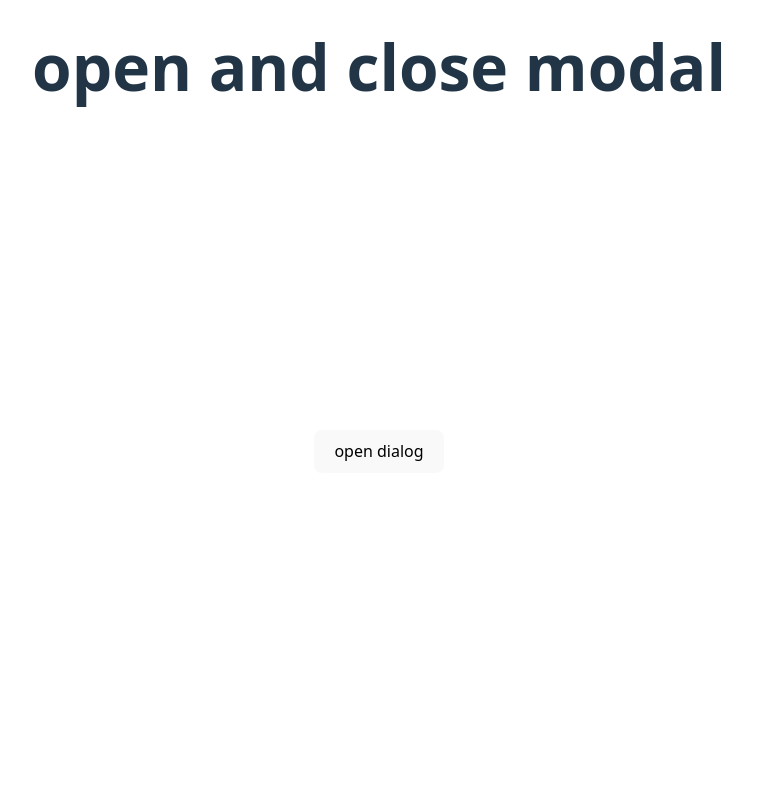
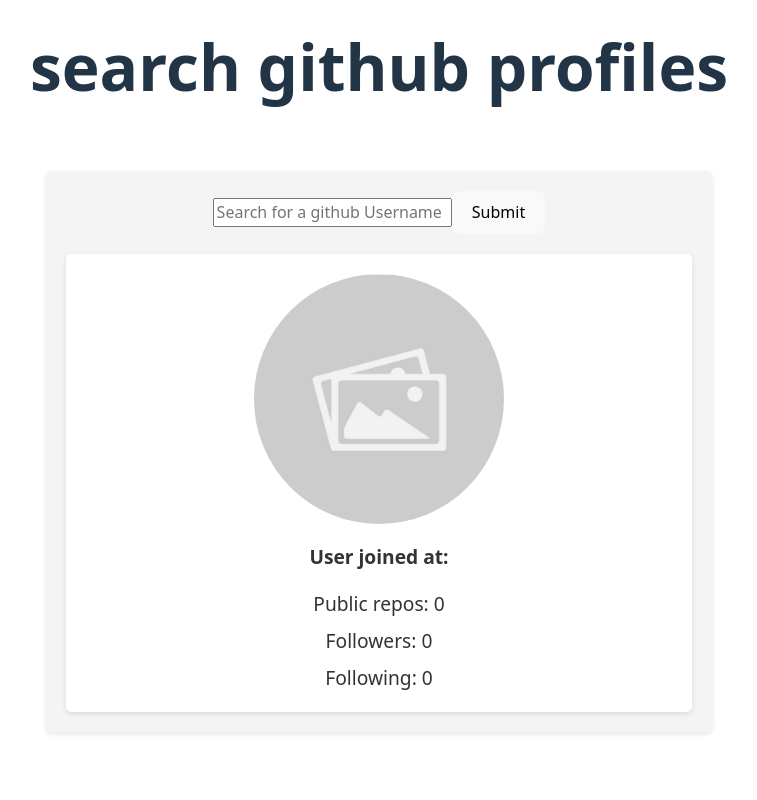
Before and after one commit to Jo-Ry/25-small-react-projects-WIP, a React (Vite) app: page / in a window 1280 px wide. Shown: the top 800 px of the page, without its empty margins (261-1018 px from the left). Built offline with nearby package versions, Linux system fonts and the light colour scheme; no server answers.

Commit message:
project-12 = create a 'github profile finder'

```diff
--- a/src/App.scss
+++ b/src/App.scss
@@ -14,6 +14,7 @@
 @use './project-9/custom-scroll-bar';
 @use './project-10/tabs';
 @use './project-11/modal';
+@use './project-12/github-profile-finder';
 
 /*
   Global
--- a/src/App.tsx
+++ b/src/App.tsx
@@ -11,6 +11,7 @@
 import Theme from './project-8/Theme';
 import CustomScrollbar from './project-9/CustomScrollbar';
 import Modal from './project-11/Modal';
+import GithubProfileFinder from './project-12/GithubProfileFinder';
 
 function App() {
     return <RouterProvider router={router}></RouterProvider>;
@@ -21,6 +22,7 @@
 const Components = () => {
     return (
         <>
+            <GithubProfileFinder />
             <Modal />
             <Tabs />
             <CustomScrollbar />
--- /dev/null
+++ b/src/project-12/GithubProfileFinder.tsx
@@ -0,0 +1,81 @@
+import { useCallback, useState } from 'react';
+import ComponentWrapper from '../components/ComponentWrapper';
+import placeholderImage from '/placeholder.jpg';
+import { useEffect } from 'react';
+
+type GithubProfileType = {
+    avatar_url: string;
+    html_url: string;
+    login: string; // username
+    public_repos: number;
+    followers: number;
+    following: number;
+    created_at: string; // joined date
+} | null;
+
+const GithubProfileFinder = () => {
+    const [search, setSearch] = useState<string>('');
+    const [githubData, setGithubData] = useState<GithubProfileType>(null);
+
+    const handleSearchGithubProfiles = useCallback(async () => {
+        if (search === '') return;
+
+        try {
+            const response = await fetch(`https://api.github.com/users/${search}`);
+            const data = (await response.json()) as GithubProfileType;
+
+            if (data) {
+                setGithubData(data);
+            }
+        } catch (error) {
+            console.error('🚀 ~ GithubProfileFinder ~ error:', error);
+        }
+    }, [search]);
+
+    useEffect(() => {
+        const handleKeyDown = (event: KeyboardEvent) => {
+            if (event.key === 'Enter') {
+                handleSearchGithubProfiles();
+            }
+        };
+
+        window.addEventListener('keydown', handleKeyDown);
+
+        return () => {
+            window.removeEventListener('keydown', handleKeyDown);
+        };
+    }, [handleSearchGithubProfiles, search]);
+
+    return (
+        <ComponentWrapper view="viewport" title="search github profiles">
+            <div className="github-profile-finder">
+                <div className="github-profile-finder__header">
+                    <input
+                        onChange={e => setSearch(e.target.value)}
+                        placeholder="Search for a github Username"
+                    />
+                    <button onClick={() => handleSearchGithubProfiles()}>Submit</button>
+                </div>
+                <div className="github-profile-finder__card">
+                    <div className="github-profile-finder__card-header">
+                        <img
+                            src={githubData?.avatar_url || placeholderImage}
+                            alt={`${githubData?.login}'s profile picture`}
+                        />
+                        <a href={githubData?.html_url || '#'}>{githubData?.login || ''}</a>
+                        <p>{`User joined at: ${
+                            githubData?.created_at ? new Date(githubData?.created_at).toDateString() : ''
+                        }`}</p>
+                    </div>
+                    <div className="github-profile-finder__card-body">
+                        <p>{`Public repos: ${githubData?.public_repos || 0}`}</p>
+                        <p>{`Followers: ${githubData?.followers || 0}`}</p>
+                        <p>{`Following: ${githubData?.following || 0}`}</p>
+                    </div>
+                </div>
+            </div>
+        </ComponentWrapper>
+    );
+};
+
+export default GithubProfileFinder;
--- /dev/null
+++ b/src/project-12/_github-profile-finder.scss
@@ -0,0 +1,64 @@
+.github-profile-finder {
+    display: flex;
+    flex-direction: column;
+    align-items: center;
+    padding: 20px;
+    background-color: #f4f4f4;
+    border-radius: 5px;
+    box-shadow: 0 2px 5px rgba(0, 0, 0, 0.1);
+    width: clamp(300px, 52vw, 800px);
+
+    &__header {
+    }
+
+    &__card {
+        width: 100%;
+        background-color: #fff;
+        border-radius: 5px;
+        box-shadow: 0 2px 5px rgba(0, 0, 0, 0.1);
+        margin-block-start: 20px;
+        padding: 20px;
+
+        &-header {
+            display: flex;
+            flex-direction: column;
+            align-items: center;
+
+            img {
+                width: 250px;
+                object-fit: contain;
+                border-radius: 50%;
+                margin-block-end: 20px;
+            }
+
+            p,
+            a {
+                font-size: 1.5rem;
+                color: #333;
+            }
+
+            a {
+                font-size: 1.5rem;
+                font-weight: 700;
+                text-decoration: none;
+            }
+            p {
+                font-weight: 600;
+                font-size: 1.2rem;
+            }
+        }
+
+        &-body {
+            display: flex;
+            flex-direction: column;
+            align-items: center;
+            gap: 10px;
+            margin-block-start: 20px;
+
+            p {
+                font-size: 1.2rem;
+                color: #333;
+            }
+        }
+    }
+}
```
Also changed, not shown: public/placeholder.jpg (added).
